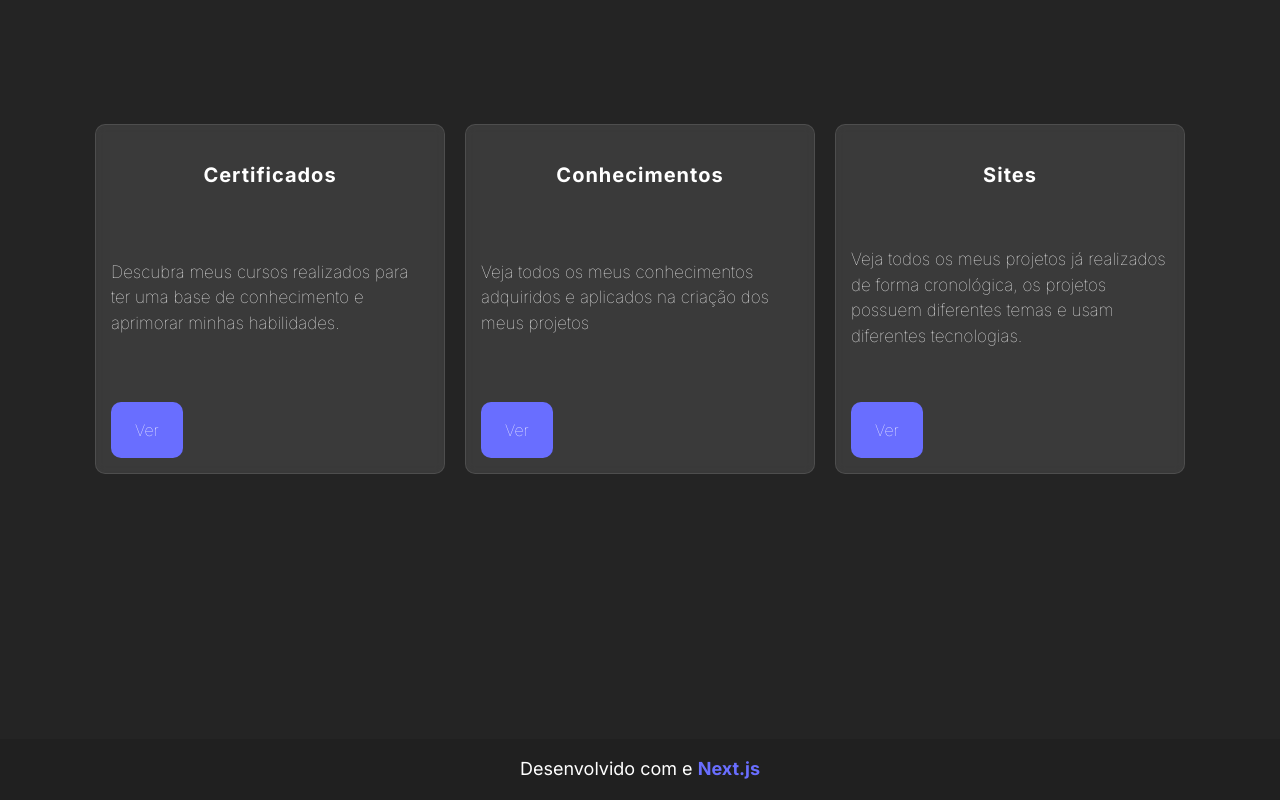
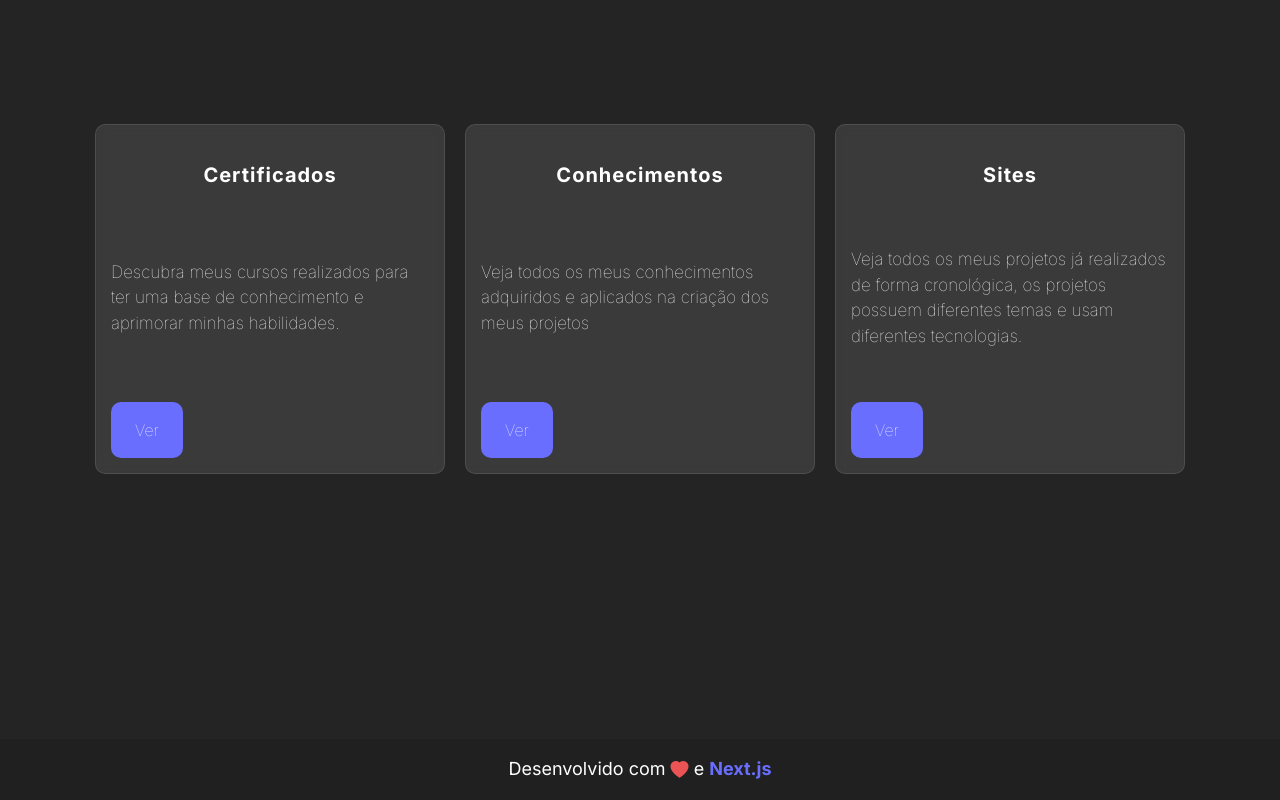
Before and after one commit to victor-kiss/ssik824, a Next.js app: page / in a window 1280 px wide. Shown: the part 1067-1867 px from the top of the page. Built offline with nearby package versions, Linux system fonts and the light colour scheme.

Commit message:
bootstrap icons added

```diff
--- a/src/app/globals.css
+++ b/src/app/globals.css
@@ -1,3 +1,5 @@
+@import url("https://cdn.jsdelivr.net/npm/bootstrap-icons@1.10.3/font/bootstrap-icons.css");
+
 body#bg-dark{
   background:#242424;
   overflow-x: hidden;
```
